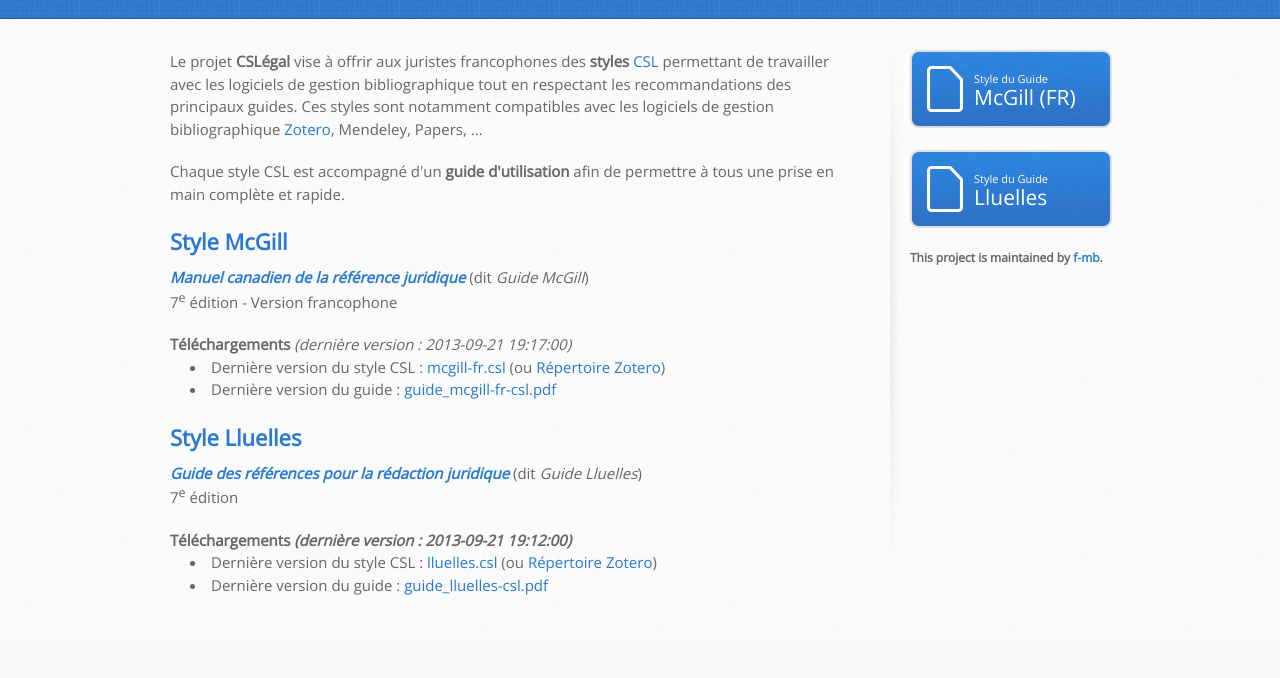
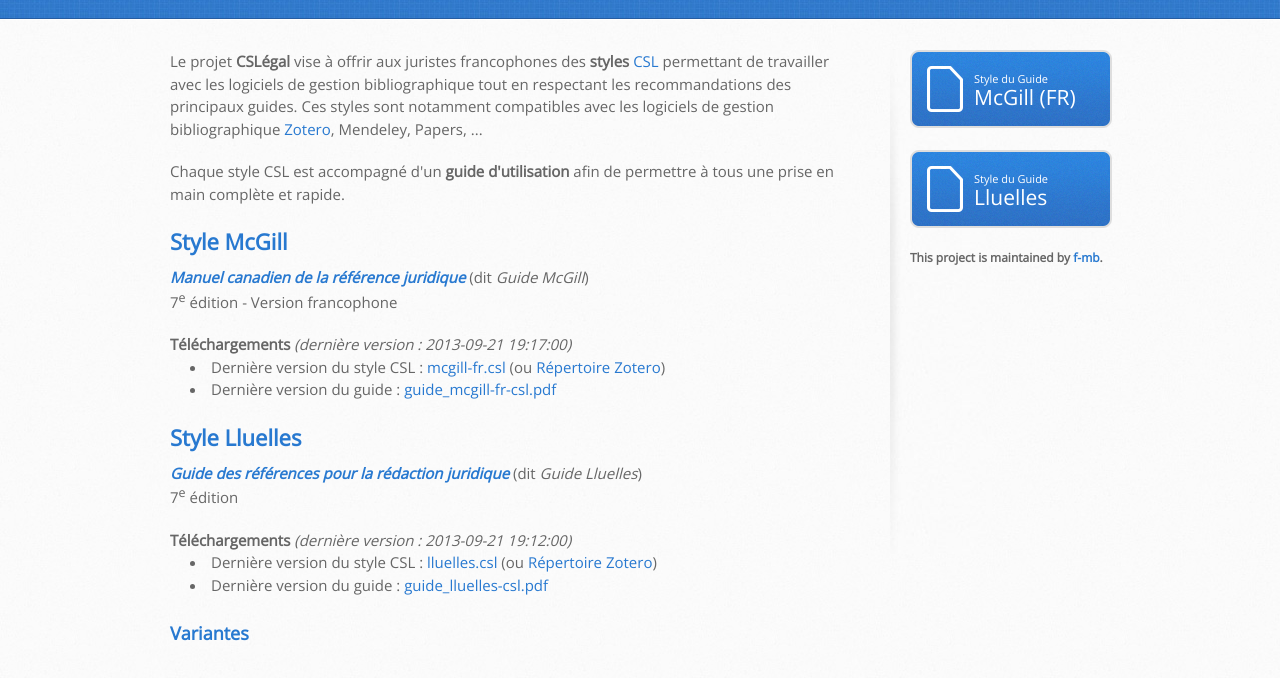
Before and after one commit to f-mb/cslegal, a plain HTML site: page index.html in a window 1280 px wide. Shown: the part 182-860 px from the top of the page. Before the commit the page ends 821 px from the top, so only its background shows below. Drawn offline with nearby package versions, Linux system fonts and the light colour scheme.

Commit message:
Update index.html

```diff
--- a/index.html
+++ b/index.html
@@ -72,14 +72,14 @@ Style Lluelles
   <br/>7<sup>e</sup> édition
 </p>
 
-<strong>
 <strong>Téléchargements</strong> <em>(dernière version : 2013-09-21 19:12:00)</em>
-</strong>
 
   <ul>
     <li>Dernière version du style CSL : <a href="https://raw.github.com/citation-style-language/styles/master/lluelles.csl" target="_blank">lluelles.csl</a> (ou <a href="http://www.zotero.org/styles?q=lluelles" target="_blank">Répertoire Zotero</a>)</li>
     <li>Dernière version du guide : <a href="guide_lluelles-csl.pdf" target="_blank">guide_lluelles-csl.pdf</a></li>
   </ul>
+
+<h3>Variantes</h3>
 
         </section>
 
```
